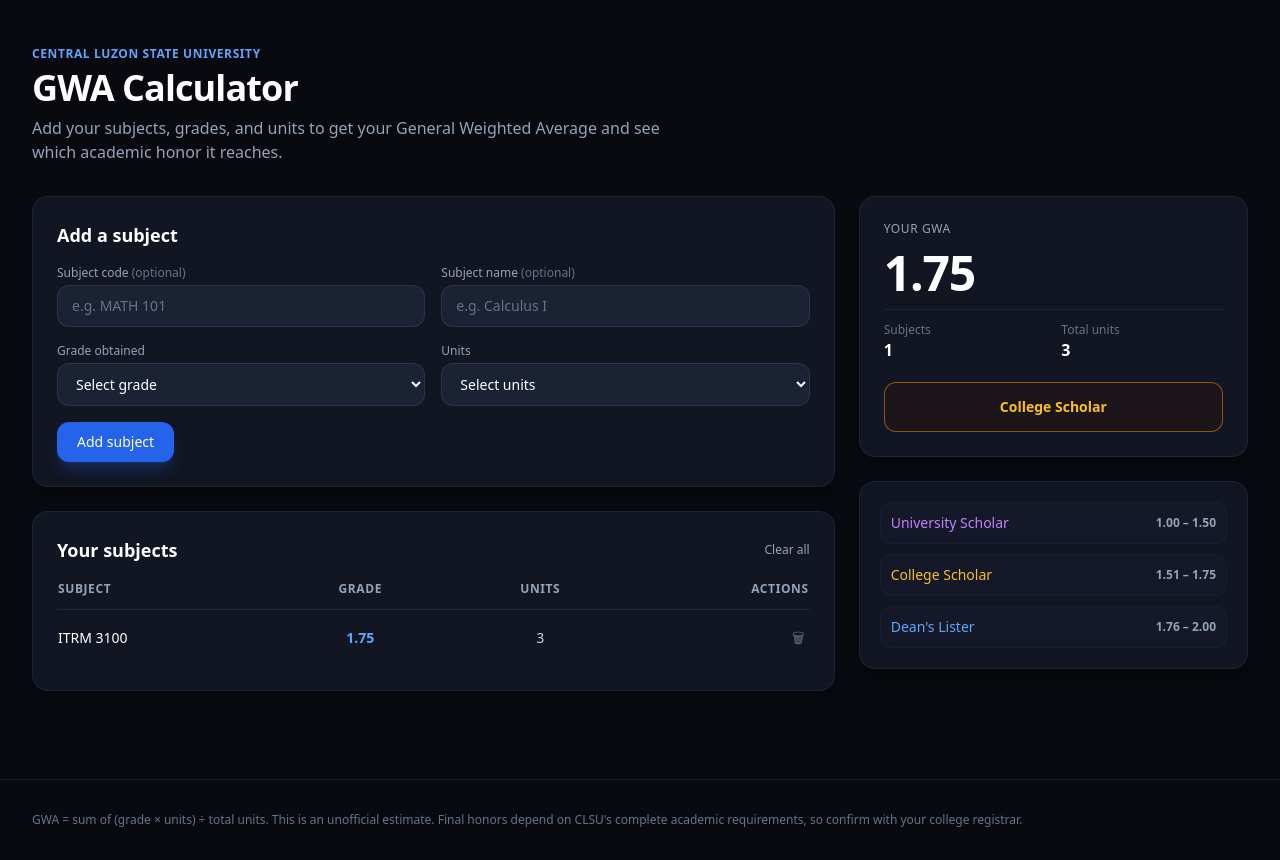
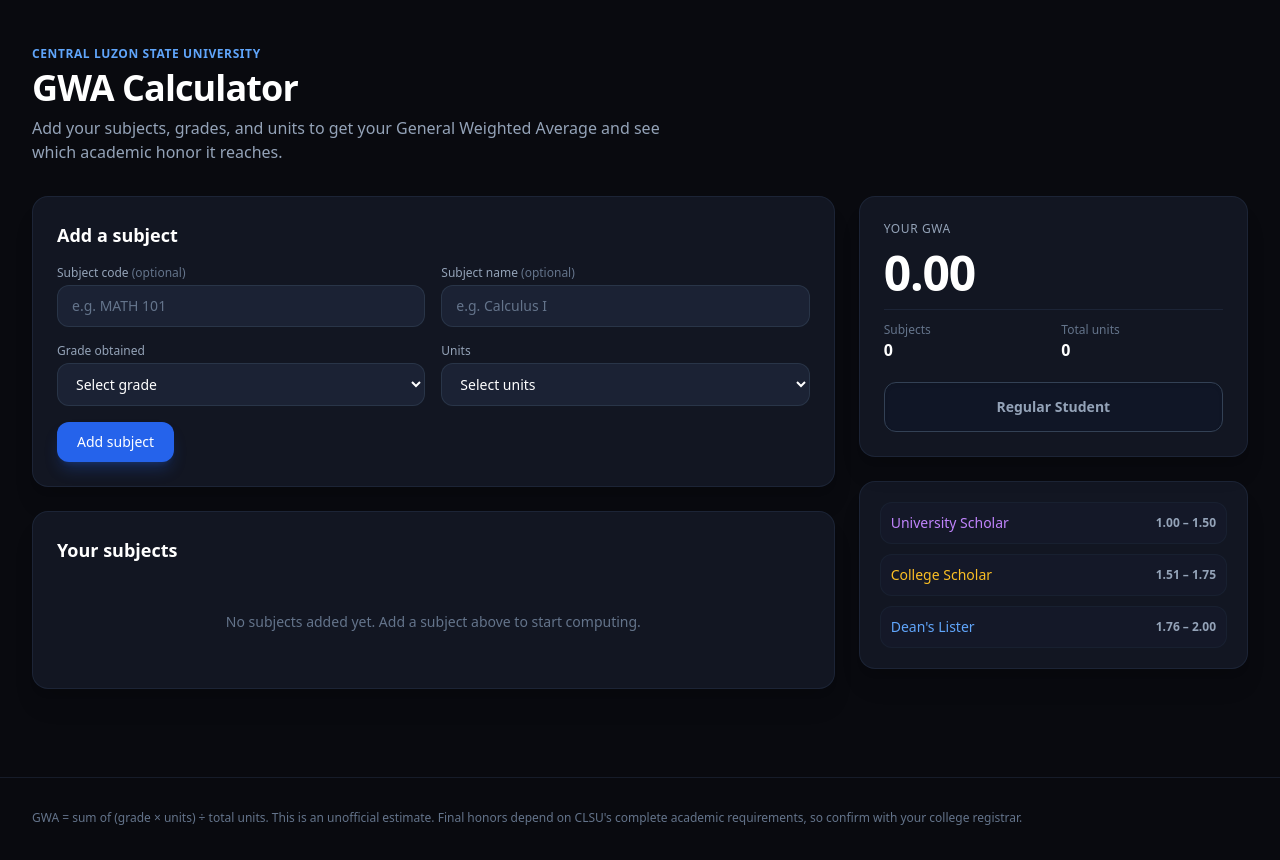
Before and after one commit to Malecai/CLSU-GWA-Calculator, a React (Vite) app: page / in a window 1280 px wide. Built offline with nearby package versions, Linux system fonts and the light colour scheme.

Commit message:
Update subjects state management with localStorage
Refactor subjects state to initialize from localStorage and save changes back to it.

```diff
--- a/src/App.jsx
+++ b/src/App.jsx
@@ -1,13 +1,29 @@
-import React, { useState } from 'react';
+import React, { useState, useEffect } from 'react';
 
 export default function App() {
-  const [subjects, setSubjects] = useState([
-    { id: 1, code: 'ITRM 3100', name: '', grade: '1.75', units: '3' }
-  ]);
+  // Initialize subjects from localStorage, defaulting to an empty array []
+  const [subjects, setSubjects] = useState(() => {
+    try {
+      const savedSubjects = localStorage.getItem('clsu_gwa_subjects');
+      return savedSubjects ? JSON.parse(savedSubjects) : [];
+    } catch (error) {
+      return [];
+    }
+  });
+
   const [subjectCode, setSubjectCode] = useState('');
   const [subjectName, setSubjectName] = useState('');
   const [grade, setGrade] = useState('');
   const [units, setUnits] = useState('');
+
+  // Save subjects to localStorage whenever they change
+  useEffect(() => {
+    try {
+      localStorage.setItem('clsu_gwa_subjects', JSON.stringify(subjects));
+    } catch (error) {
+      console.error('Failed to save to localStorage', error);
+    }
+  }, [subjects]);
 
   // Calculate GWA
   const totalUnits = subjects.reduce((acc, curr) => acc + (parseFloat(curr.units) || 0), 0);
```
